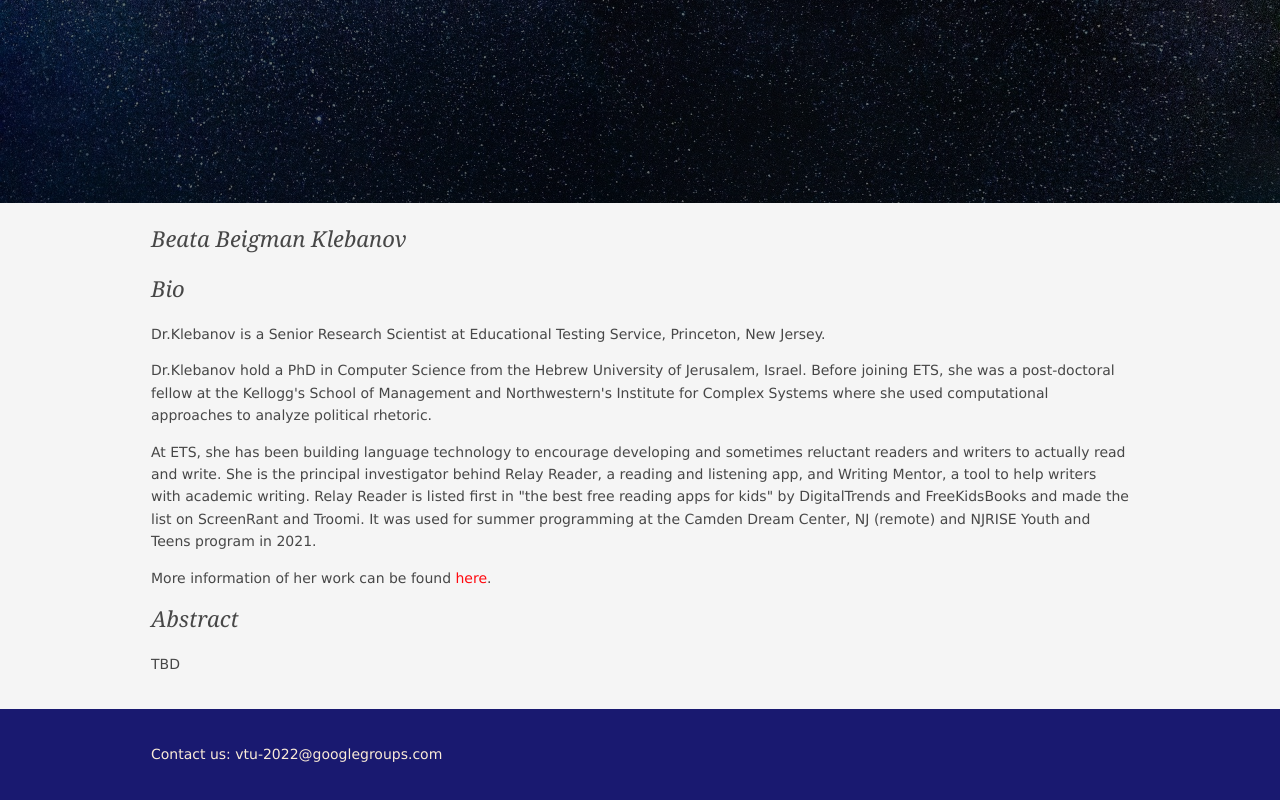
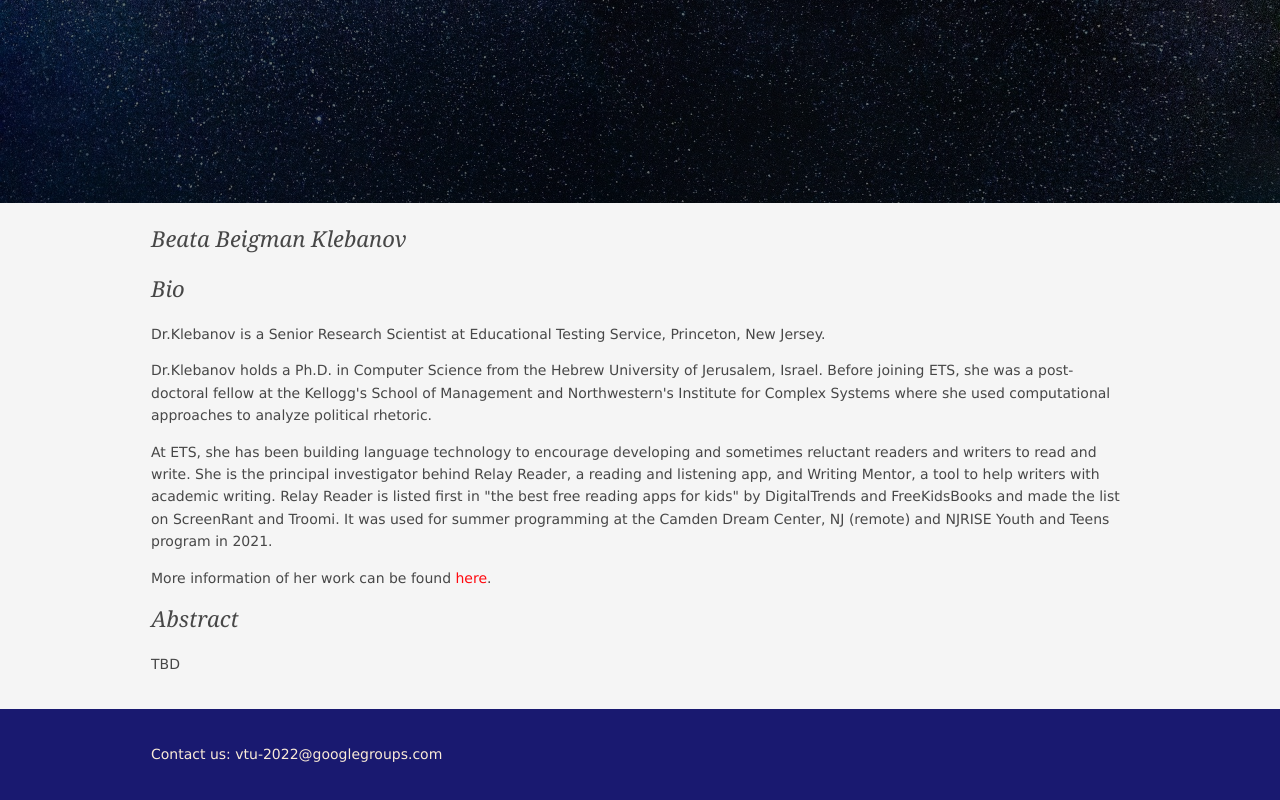
Before and after one commit to vtuworkshop/vtuworkshop.github.io, a plain HTML site: page aaai2022/talks.html in a window 1280 px wide. Shown: the part 545-1345 px from the top of the page. Drawn offline with Linux system fonts and the light colour scheme.

Commit message:
Update minor

```diff
--- a/aaai2022/talks.html
+++ b/aaai2022/talks.html
@@ -47,16 +47,15 @@
         <p>Dr.Klebanov is a Senior Research Scientist at Educational Testing Service, Princeton, New Jersey.</p>
 
         <p>
-          Dr.Klebanov hold a PhD in Computer Science from the Hebrew University of Jerusalem, Israel.
+          Dr.Klebanov holds a Ph.D. in Computer Science from the Hebrew University of Jerusalem, Israel.
           Before joining ETS, she was a post-doctoral fellow at the Kellogg's School of Management and  Northwestern's Institute for Complex Systems where she used computational approaches to analyze political rhetoric.
         </p>
 
-        <p>At ETS, she has been building language technology to encourage developing and sometimes reluctant readers and writers to actually read and write.
+        <p>At ETS, she has been building language technology to encourage developing and sometimes reluctant readers and writers to read and write.
           She is the principal investigator behind Relay Reader, a reading and listening app, and Writing Mentor, a tool to help writers with academic writing.
           Relay Reader is listed first in "the best free reading apps for kids" by DigitalTrends and FreeKidsBooks and made the list on ScreenRant and Troomi.
           It was used for summer programming at the Camden Dream Center, NJ (remote) and NJRISE Youth and Teens program in 2021.
         </p>
-
         <p>More information of her work can be found <a href="https://sites.google.com/site/beatabeigmanklebanov">here</a>.</p>
 
         <h4>Abstract</h4>
```
Also changed, not shown: 2022/talks.html (+2 -2 lines).
